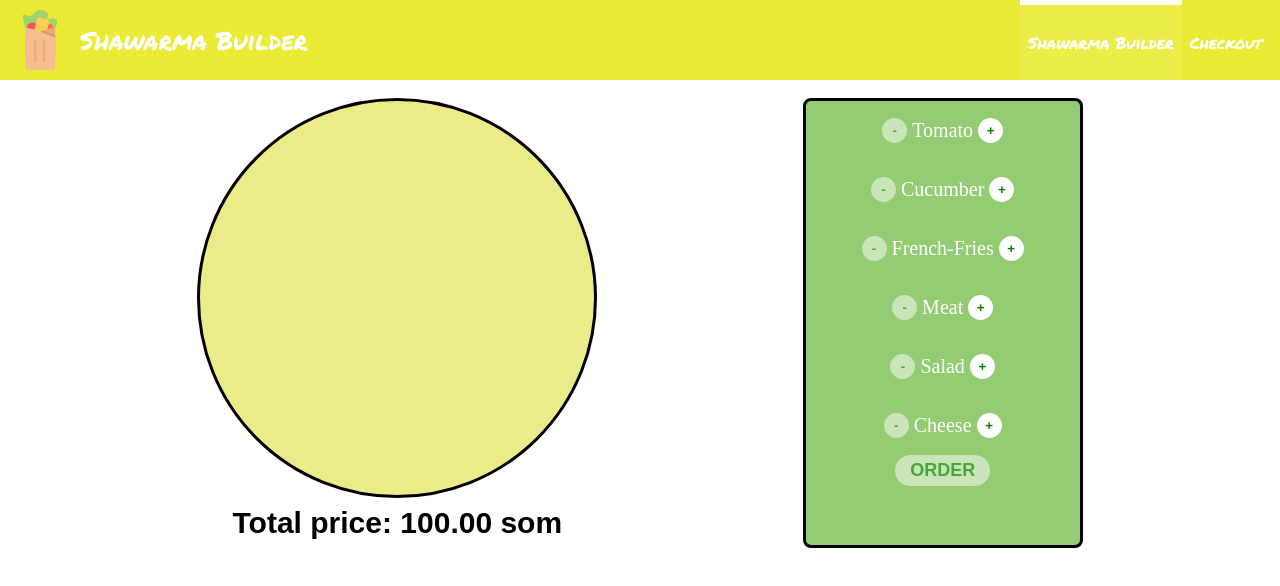
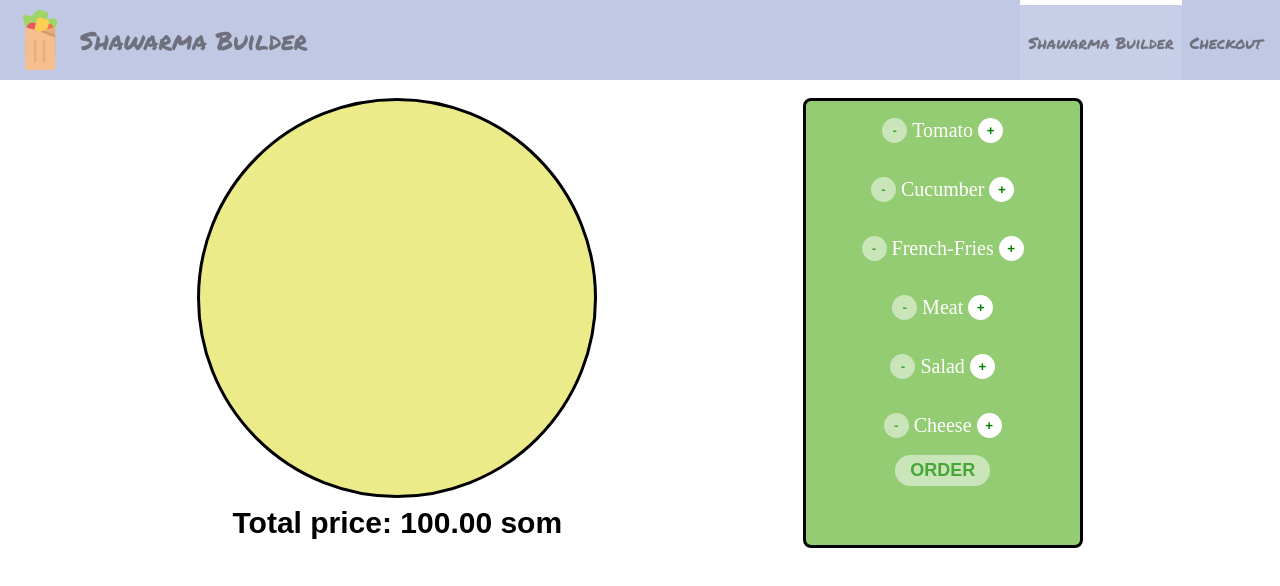
Before and after one commit to bayel-bakytov/shawarma-builder, a React (Create React App) app: page / in a window 1280 px wide. Shown: the top 586 px of the page. Built offline with nearby package versions, Linux system fonts and the light colour scheme.

Commit message:
Add styles

```diff
--- a/src/components/Layout/Drawer/Drawer.module.css
+++ b/src/components/Layout/Drawer/Drawer.module.css
@@ -1,6 +1,6 @@
 .Drawer .content {
   width: 250px;
-  background-color: rgb(238, 238, 30);
+  background-color: #c1c8e4;
   position: fixed;
   z-index: 250;
   top: 0;
--- a/src/components/Layout/Drawer/DrawerToggle/DrawerToggle.module.css
+++ b/src/components/Layout/Drawer/DrawerToggle/DrawerToggle.module.css
@@ -9,7 +9,7 @@
 .DrawerToggle div {
   height: 3px;
   width: 30px;
-  background-color: white;
+  background-color: rgba(37, 36, 36, 0.534);
 }
 .DrawerToggle div:not(:last-child) {
   margin-bottom: 5px;
--- a/src/components/Layout/Toolbar/Toolbar.module.css
+++ b/src/components/Layout/Toolbar/Toolbar.module.css
@@ -2,7 +2,7 @@
   display: flex;
   justify-content: space-between;
 
-  background-color: rgb(235, 235, 53);
+  background-color: #c1c8e4;
 }
 .Toolbar nav {
   display: none;
--- a/src/components/UI/Logo/Logo.module.css
+++ b/src/components/UI/Logo/Logo.module.css
@@ -9,6 +9,6 @@
 }
 .Logo span {
   font-family: "Permanent Marker", cursive;
-  color: white;
+  color: rgba(37, 36, 36, 0.534);
   font-size: 25px;
 }
--- a/src/components/UI/Navigation/NavigationItem/NavigationItem.module.css
+++ b/src/components/UI/Navigation/NavigationItem/NavigationItem.module.css
@@ -8,7 +8,7 @@
 
   text-decoration: none;
   font-family: "Permanent Marker", cursive;
-  color: white;
+  color: rgba(37, 36, 36, 0.534);
   font-size: 16px;
   border-top: 5px solid transparent;
 
```
